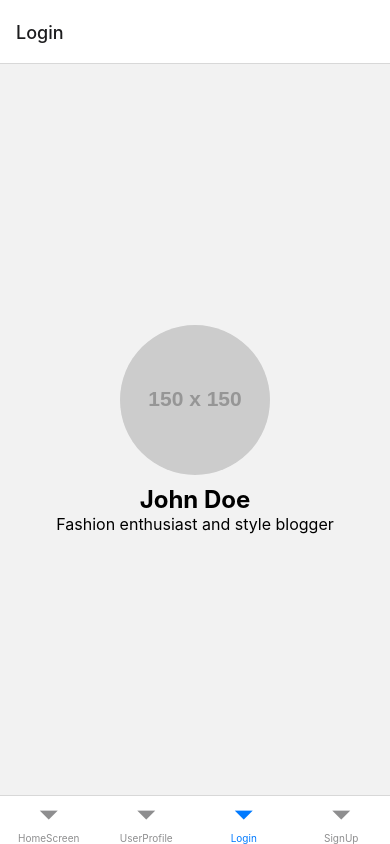
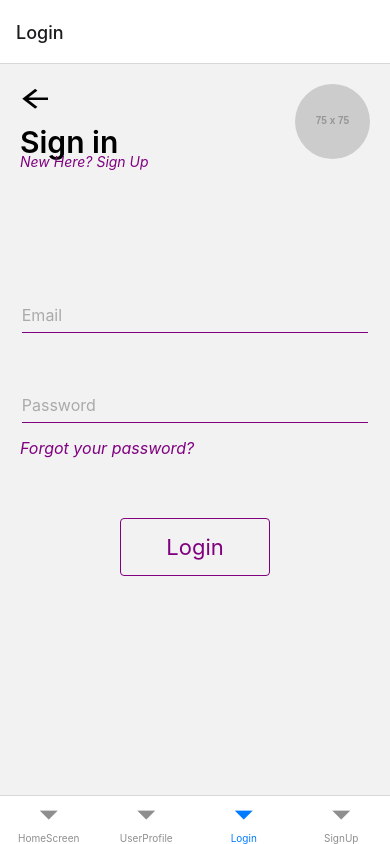
Before and after one commit to acgreve03/Modista, a React Native app: screen /Login in a window 390 px wide. Built offline with nearby package versions, Linux system fonts and the light colour scheme.

Commit message:
Updated the login screen with the necessary input fields and layout

```diff
--- a/package.json
+++ b/package.json
@@ -9,6 +9,7 @@
     "web": "expo start --web"
   },
   "dependencies": {
+    "@expo/metro-runtime": "~3.2.3",
     "@react-native-community/masked-view": "^0.1.11",
     "@react-navigation/bottom-tabs": "^6.6.1",
     "@react-navigation/native": "^6.1.18",
@@ -24,6 +25,7 @@
     "react-native-safe-area-context": "4.10.5",
     "react-native-screens": "3.31.1",
     "react-native-unimodules": "^0.15.0",
+    "react-native-vector-icons": "^10.2.0",
     "react-native-web": "~0.19.10"
   },
   "devDependencies": {
--- a/screens/LoginScreen.js
+++ b/screens/LoginScreen.js
@@ -1,40 +1,152 @@
-import React from 'react';
-import { View, Image, Text, StyleSheet } from 'react-native';
+import React, { useState } from 'react';
+import { View, Text, Image, TextInput, StyleSheet, TouchableOpacity, Alert } from 'react-native';
+import MaterialCommunityIcons from 'react-native-vector-icons/MaterialCommunityIcons';
 
 const LoginScreen = () => {
+
+  const [email, setEmail] = useState('');
+  const [password, setPassword] = useState('');
+  const [loading, setLoading] = useState(false);
+
+  const handleLogin = () => {
+    if (!email || !password) {
+      Alert.alert('Error', 'Please fill in both fields.');
+      return;
+    }
+    setLoading(true);
+    setTimeout(() => {
+      setLoading(false);
+      Alert.alert('Login Successful', 'Welcome back!');
+      // add navigation or futher login logic
+    }, 200); // Simulates login delay
+  };
+
     return (
-      <View style={styles.container}>
+      <View style = {styles.container}>
         <Image
-          source={{ uri: 'https://via.placeholder.com/150' }}
+          source={{ uri: 'https://via.placeholder.com/75' }}
           style={styles.avatar}
         />
-        <Text style={styles.name}>John Doe</Text>
-        <Text style={styles.bio}>Fashion enthusiast and style blogger</Text>
+        <MaterialCommunityIcons
+          name="arrow-left"
+          size={30}
+          color="black"
+          style={styles.arrow}
+        />
+
+        <Text style = {styles.title}>Sign in</Text>
+
+        <TextInput
+          style={styles.input}
+          placeholder="Email"
+          placeholderTextColor="#aaa"
+          value={email}
+          onChangeText={setEmail}
+          keyboardType="email-address"
+          />
+
+        <TextInput
+        style={styles.input}
+        placeholder="Password"
+        placeholderTextColor="#aaa"
+        value={password}
+        onChangeText={setPassword}
+        secureTextEntry
+        />
+
+        <TouchableOpacity onPress={() => Alert.alert('Sign Up Page')}>
+          <Text style={styles.subtitle}>New Here? Sign Up</Text>
+        </TouchableOpacity>
+
+        <TouchableOpacity onPress={() => Alert.alert('Forgot Password')}>
+          <Text style={styles.forgotPassword}>Forgot your password?</Text>
+        </TouchableOpacity>
+
+        <TouchableOpacity style={styles.button} onPress={handleLogin}>
+          <Text style={styles.buttonText}>
+            {loading ? 'Logging in...' : 'Login'}
+          </Text>
+        </TouchableOpacity>
       </View>
     );
-  };
-
+};
 
 const styles = StyleSheet.create({
+    arrow: {
+      position: 'absolute',
+      top: 20,
+      left: 20,
+      transform: [{scaleX: 1.3}],
+    },
+    avatar: {
+      width: 75,
+      height: 75,
+      borderRadius: 50, // Makes the image circular
+      marginTop: -10,
+      position: 'absolute',
+      top: 30,
+      right: 20,
+    },
     container: {
       flex: 1,
-      alignItems: 'center',
       justifyContent: 'center',
-      padding: 20,
+      paddingHorizontal: 30,
+      paddingVertical: 20,
     },
-    avatar: {
+    title: {
+      fontSize: 30,
+      fontWeight: '600',
+      color: 'black',
+      position: 'absolute',
+      top: 20,
+      left: 20,
+      marginBottom: 40,
+      marginTop: 40,
+    },
+    subtitle: {
+      fontSize: 14,
+      fontStyle: 'italic',
+      color: 'purple',
+      position: 'absolute',
+      top: -300,
+      left: -10,
+      marginTop: -10,
+      marginBottom: 50,
+    },
+    input: {
+      height: 50,
+      borderBottomColor: 'purple',
+      borderBottomWidth: 0.5,
+      paddingTop: 15,
+      marginBottom: 40,
+      fontSize: 16,
+      backgroundColor: 'transparent',
+      width: '105%',
+      alignSelf: 'center',
+    },
+    button: {
       width: 150,
-      height: 150,
-      borderRadius: 75, // Makes the image circular
-      marginBottom: 10,
+      borderColor: 'purple',
+      borderWidth: 1,
+      paddingVertical: 15,
+      borderRadius: 4,
+      alignSelf: 'center',
+      backgroundColor: 'transparent',
+      marginTop: 20,
     },
-    name: {
-      fontSize: 24,
-      fontWeight: 'bold',
+    buttonText: {
+      color: 'purple',
+      fontSize: 22,
+      textAlign: 'center',
     },
-    bio: {
+    forgotPassword: {
+      color: 'purple',
       fontSize: 16,
-      textAlign: 'center',
+      fontStyle: "italic",
+      textAlign: 'left',
+      marginLeft: -10,
+      marginTop: -25,
+      marginBottom: 40,
     },
   });
 
```
Also changed, not shown: screens/Auth/ForgotPassword.js (added), 1 other file (tests, documents, lock files or other folders).
